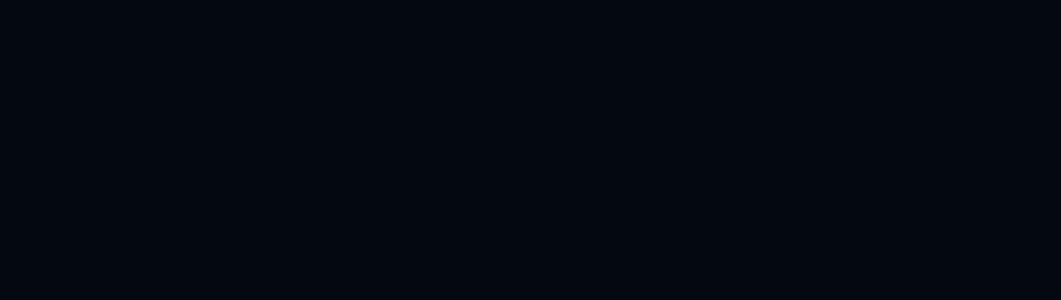
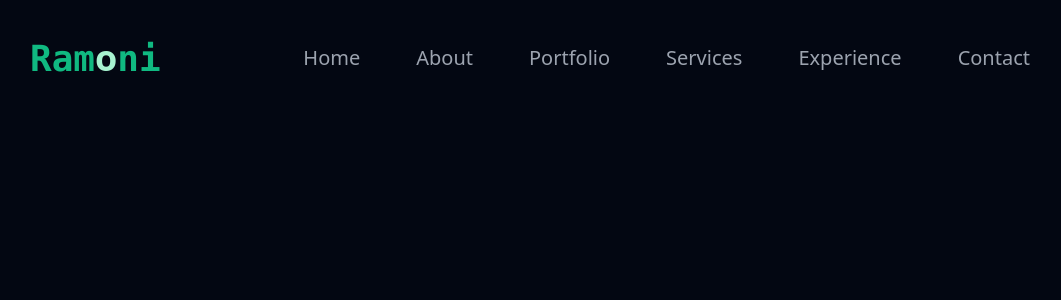
Before and after one commit to ramoniabiola/my-portfolio-website, a React (Create React App) app in the folder my-portfolio-website/: page / in a window 1280 px wide. Shown: the top 300 px of the page, without its empty margins (98-1159 px from the left). Built offline with nearby package versions, Linux system fonts and the light colour scheme.

Commit message:
added the styling of the navbar hover

```diff
--- a/my-portfolio-website/src/components/Navbar.tsx
+++ b/my-portfolio-website/src/components/Navbar.tsx
@@ -2,6 +2,17 @@
 
 export const Navbar = () => {
   return (
-    <div>Navbar</div>
+    <nav className="w-full flex items-center justify-between mt-8">
+        <h1 className="ml-32 text-emerald-500 text-4xl font-bold  font-mono cursor-pointer">
+            Ram<span className="text-4xl font-bold font-sans text-emerald-200">o</span>ni
+        </h1>
+        <ul className="flex items-center justify-center text-gray-400 mr-24 font-medium text-xl  cursor-pointer">
+            {['Home', 'About', 'Portfolio', 'Services', 'Experience', 'Contact'].map((item, index) => (
+              <li key={index} className="relative mr-14 py-3 after:content-[''] after:h-1 after:w-0 after:bg-emerald-500 after:absolute after:left-0 after:bottom-0 after:transition-all after:duration-600 after:ease-in-out after:transform after:-translate-y-0 hover:after:w-full hover:text-gray-200">
+                {item}
+              </li>
+            ))}
+        </ul>
+    </nav>
   )
 }
--- a/my-portfolio-website/src/pages/Home.tsx
+++ b/my-portfolio-website/src/pages/Home.tsx
@@ -1,9 +1,10 @@
 import React from 'react'
+import { Navbar } from '../components/Navbar'
 
 export const Home = () => {
   return (
-    <div className="w-screen h-screen bg-gray-950">
-
+    <div className="w-screen h-screen overflow-hidden bg-gray-950">
+        <Navbar />
     </div>
   )
 }
```
